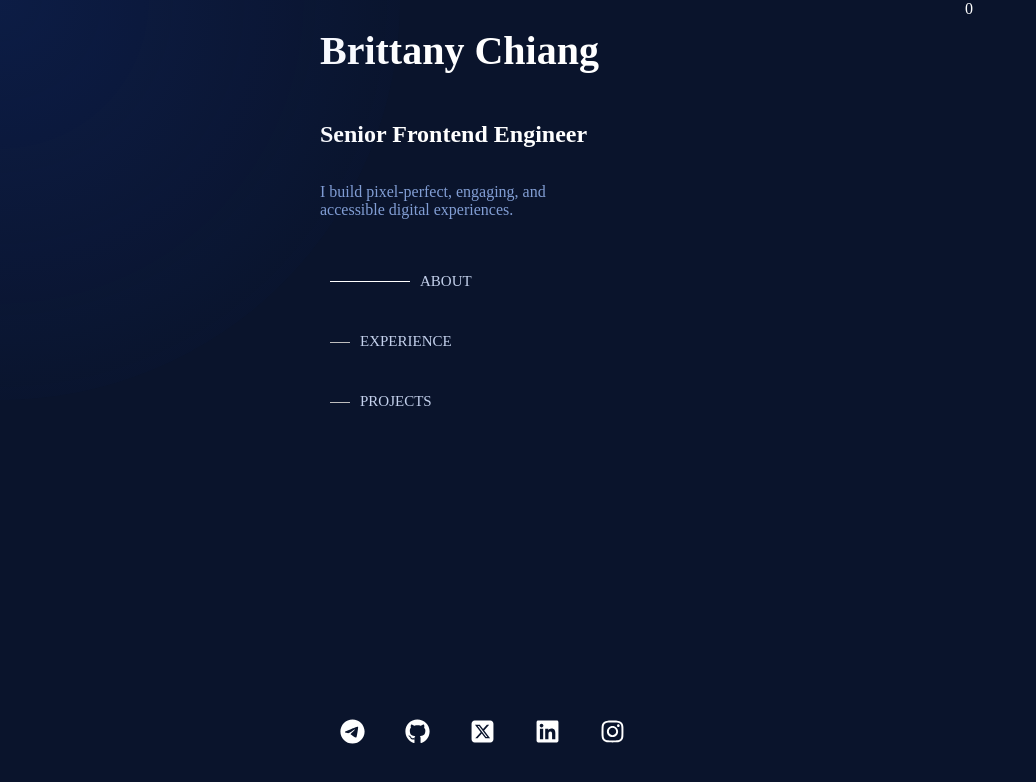
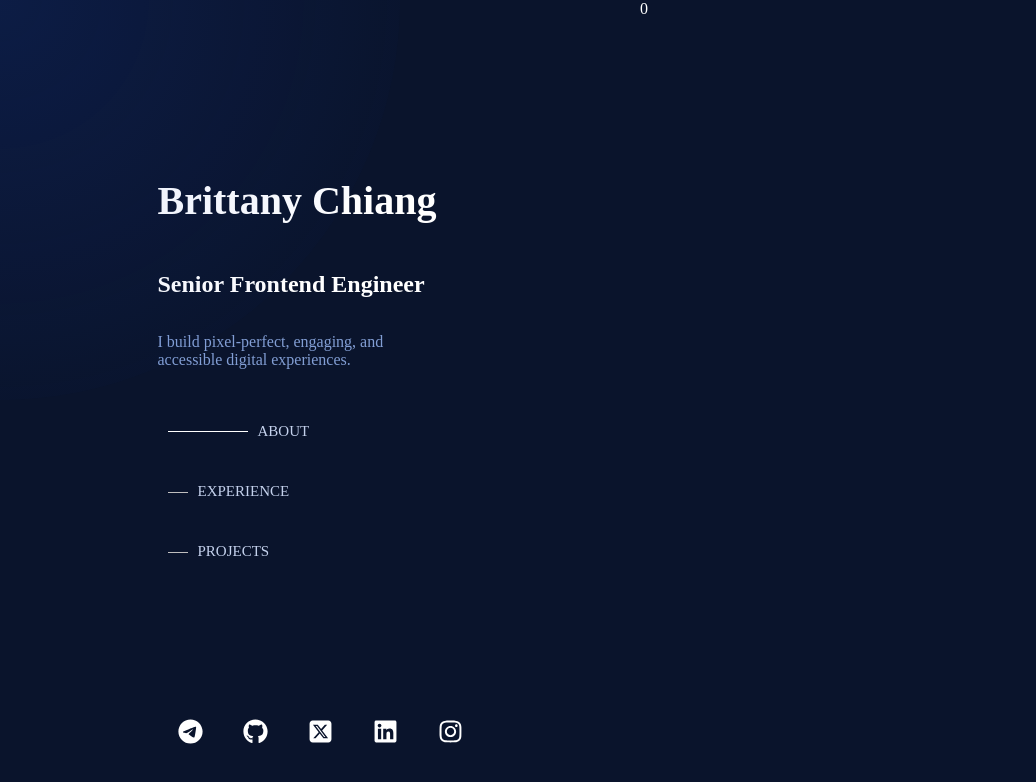
Before and after one commit to 3alehi/profilo, a Next.js app: page / in a window 1280 px wide. Shown: the top 782 px of the page, without its empty margins (0-1036 px from the left). Built offline with nearby package versions, Linux system fonts and the light colour scheme.

Commit message:
end left

```diff
--- a/src/app/componnets/HeaderLeft/HeaderLeft.jsx
+++ b/src/app/componnets/HeaderLeft/HeaderLeft.jsx
@@ -1,5 +1,6 @@
 import React from "react";
 import style from "./HeaderLeft.module.css";
+import List from "../List/List";
 export default function HeaderLeft() {
   return (
     <div className={style.Left}>
@@ -11,5 +12,6 @@ export default function HeaderLeft() {
       </p>
 
     </div>
+
   );
 }
--- a/src/app/page.js
+++ b/src/app/page.js
@@ -7,13 +7,14 @@ export default function page() {
   return (
     <div className={style.profilo}>
 
-<div className={style.Left}>
+<div className={style.Left_style} >
+  <div className={style.Left}>
   <HeaderLeft/>
   <List/>
   <Socoial/>
 
 
-</div>
+</div></div>
 <div className={style.Right}>0</div>
 
 
--- a/src/app/page.module.css
+++ b/src/app/page.module.css
@@ -1,7 +1,7 @@
 .Left{
 
 /* background-color: blue; */
-width: 100%;
+/* width: 100%; */
 height: 100vh;
 /* align-items: center;
 text-align: center; */
@@ -9,7 +9,7 @@ margin: 0 20px;
 display: flex;
 flex-direction: column;
 align-items: center;
-padding: 0  300px;
+
 position: sticky;
 }
 .Right{
@@ -24,3 +24,12 @@ position: sticky;
   color: white;
 
 }
+.Left_style{
+  width: 100%;
+  display: flex;
+  /* justify-content: center; */
+  align-items: center;
+  flex-direction: column;
+  margin-top:150px;
+
+}
```
